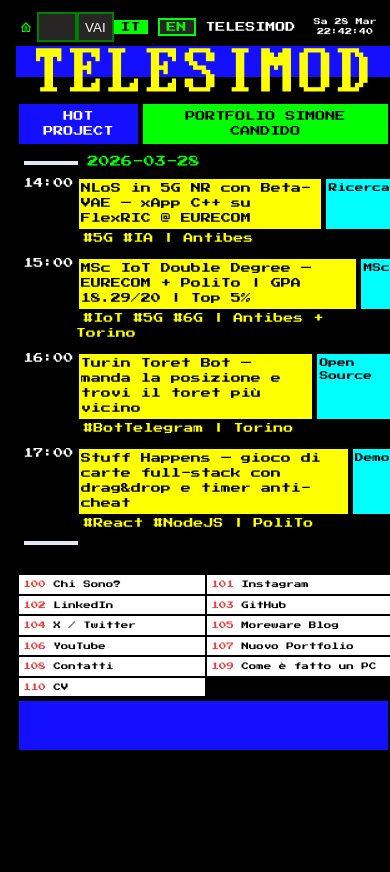
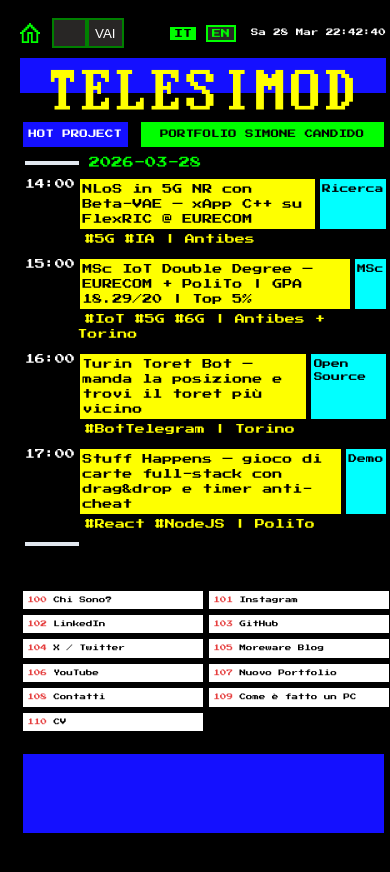
Before and after one commit to SimoneMoreWare/Telesimod, a plain HTML site: page index.html in a window 390 px wide. Before the commit the page ends 844 px from the top, so only its background shows below. Drawn offline with Linux system fonts and the light colour scheme.

Commit message:
improve header for smartphone

```diff
--- a/css/candidosimone.css
+++ b/css/candidosimone.css
@@ -225,22 +225,17 @@
 		z-index: -1;
 	}
 
-/* ══════════════════════════════════════════════════════
-   MOBILE RESPONSIVE — aggiunto per smartphone
-   Desktop (≥992px): invariato, fit.js scala come prima
-   ══════════════════════════════════════════════════════ */
-
 @media (max-width: 991px) {
 
-  /* 1 ─ Scroll verticale, niente overflow orizzontale */
+  /* 1 ─ Scroll verticale, reset dimensioni */
   body {
     overflow-y: auto !important;
     overflow-x: hidden !important;
     height: auto !important;
     width: 100% !important;
+    background-color: #000; /* Assicura il nero sullo scroll */
   }
 
-  /* 2 ─ Reset scaling fit.js */
   .container {
     transform: none !important;
     position: static !important;
@@ -248,57 +243,82 @@
     top: auto !important;
     max-width: 100% !important;
     width: 100% !important;
-    padding: 0 8px !important;
+    padding: 0 12px !important; /* Leggermente più margine laterale */
     box-sizing: border-box;
     overflow-x: hidden;
   }
 
-  /* 3 ─ Font base ridotto per leggibilità compatta */
   html { font-size: 10px; }
 
-  /* 4 ─ Logo compatto */
-  .c-logo img { max-height: 46px !important; }
+  /* 2 ─ HEADER ARMONIZZATO */
+  .c-header {
+    padding: 1rem 0 !important; /* Più respiro verticale */
+  }
 
-  /* 5 ─ Sub-header: padding ridotto ma rimane in riga */
-  .md\:p-8 { padding: 0.5rem 0.75rem !important; }
+  /* Nascondiamo "TELESIMOD" testuale (c'è già il logo sotto) per fare spazio */
+  .c-header span.inline.text-white:not(#orologio) {
+    display: none !important;
+  }
 
-  /* 6 ─ Content area principale: impila verticalmente (main → sidebar) */
+  /* Rimpiccioliamo leggermente l'input e l'orologio */
+  #refpage { width: 35px !important; padding: 0 2px !important;}
+  #orologio {
+    font-size: 0.75rem !important;
+    margin-left: 5px;
+  }
+
+  /* Bottoni lingua più compatti */
+  #btn-it, #btn-en {
+    padding: 2px 4px !important;
+    font-size: 9px !important;
+  }
+
+  /* 3 ─ LOGO */
+  .c-logo img { max-height: 42px !important; padding-top: 10px !important; }
+
+  /* 4 ─ SUB-HEADER (HOT PROJECT) */
+  .md\:p-8 { padding: 0.6rem !important; font-size: 0.85rem !important; }
+  .flex-col.md\:flex-row.mt-4 {
+    gap: 8px; /* Distanzia le etichette */
+  }
+
+  /* 5 ─ CONTENT AREA MAIN */
   .lg\:flex-row { flex-direction: column !important; }
+  .lg\:w-2\/3 { width: 100% !important; margin: 0 !important; }
 
-  /* 7 ─ Main column e sidebar a larghezza piena */
-  .lg\:w-2\/3 { width: 100% !important; }
+  /* 6 ─ SIDEBAR LINKS: Griglia 2 colonne pulita */
   .w-1\/3 {
     width: 100% !important;
     display: grid !important;
     grid-template-columns: 1fr 1fr;
-    gap: 2px;
+    gap: 6px;
+    margin-top: 20px !important;
+    margin-bottom: 20px !important;
   }
 
-  /* 8 ─ Sidebar links: compatti nella griglia 2 colonne */
   .text-left.text-lg {
-    font-size: 0.75rem !important;
-    padding: 0.4rem 0.5rem !important;
-    line-height: 1.4 !important;
+    font-size: 0.65rem !important;
+    padding: 0.5rem !important;
+    line-height: 1.3 !important;
+    white-space: nowrap; /* Evita a capo strani */
+    overflow: hidden;
+    text-overflow: ellipsis; /* Puntini se il testo sborda */
   }
 
-  /* 9 ─ Header: orologio e brand dimensionati */
-  #orologio { font-size: 0.7rem !important; }
-
-  /* 10 ─ Testo disclaimer: va a capo correttamente */
+  /* 7 ─ DISCLAIMER E FOOTER */
   #blink {
     white-space: normal !important;
     overflow: visible !important;
-    font-size: 0.75rem !important;
+    font-size: 0.8rem !important;
+    padding: 12px !important;
+    line-height: 1.5;
   }
 
-  /* 11 ─ Footer: va a capo, non trabocca */
-  .py-4.px-4 h1,
-  h1.text-white {
+  .py-4.px-4 h1, h1.text-white {
     white-space: normal !important;
-    font-size: 0.7rem !important;
-    word-break: break-all;
+    font-size: 0.75rem !important;
+    word-break: normal !important; /* Evita che le parole si spezzino a metà */
+    text-align: center; /* Centra il testo del footer per eleganza */
+    line-height: 1.6;
   }
-
-  /* 12 ─ Padding header ridotto */
-  .py-3.px-3 { padding: 0.4rem 0.5rem !important; }
 }
```
